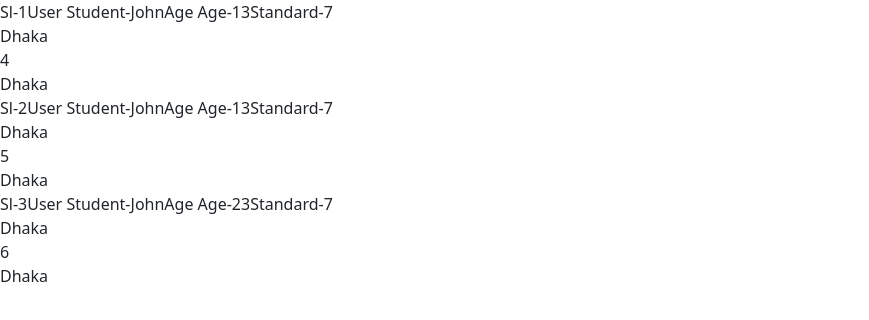
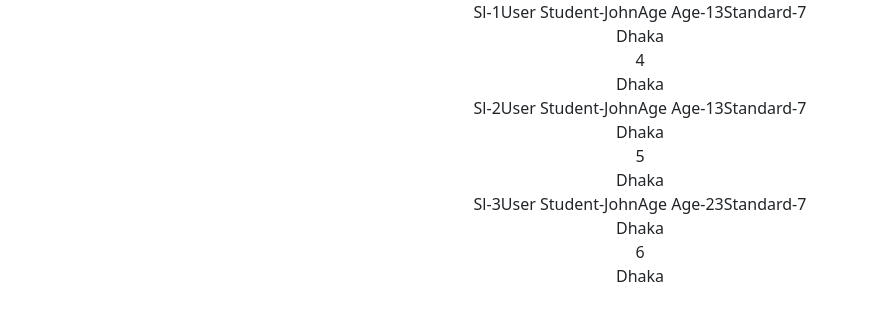
Before and after one commit to TanzimIbthesam/ReactJs, a React (Create React App) app in the folder reactcourse/: page / in a window 1280 px wide. Shown: the top 320 px of the page, without its empty margins (0-869 px from the left). Built offline with nearby package versions, Linux system fonts and the light colour scheme.

Commit message:
14-Key prop fixed

```diff
--- a/reactcourse/src/App.js
+++ b/reactcourse/src/App.js
@@ -34,16 +34,16 @@ function App(){
   ];
      return (
 
-      <React.Fragment>
+      <div className="App">
 
   {
         students.map((student,index)=>
-        <>
+        <div key={index}>
             <User student={student} index={index}/>
 
 
 
-           </>
+           </div>
 
         )
       }
@@ -52,7 +52,7 @@ function App(){
 
 
 
-      </React.Fragment>
+      </div>
 
 
 
--- a/reactcourse/src/User.js
+++ b/reactcourse/src/User.js
@@ -7,8 +7,8 @@ const User=(props)=>{
             Age  Age-{props.student.age}
             Standard-{props.student.standard}
              {
-                 props.student.address.map((stu)=>
-                 <div>
+                 props.student.address.map((stu,i)=>
+                 <div key={i}>
                  <div>{stu.city}</div>
                  <div>{stu.house}</div>
                  <div>{stu.city}</div>
```
